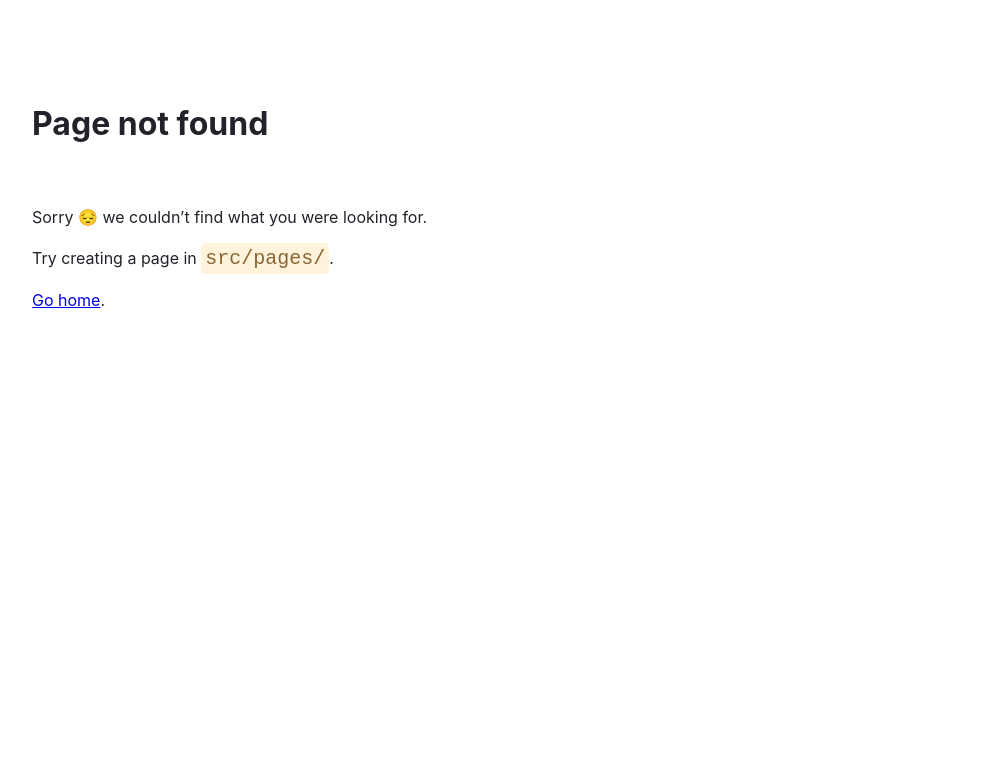
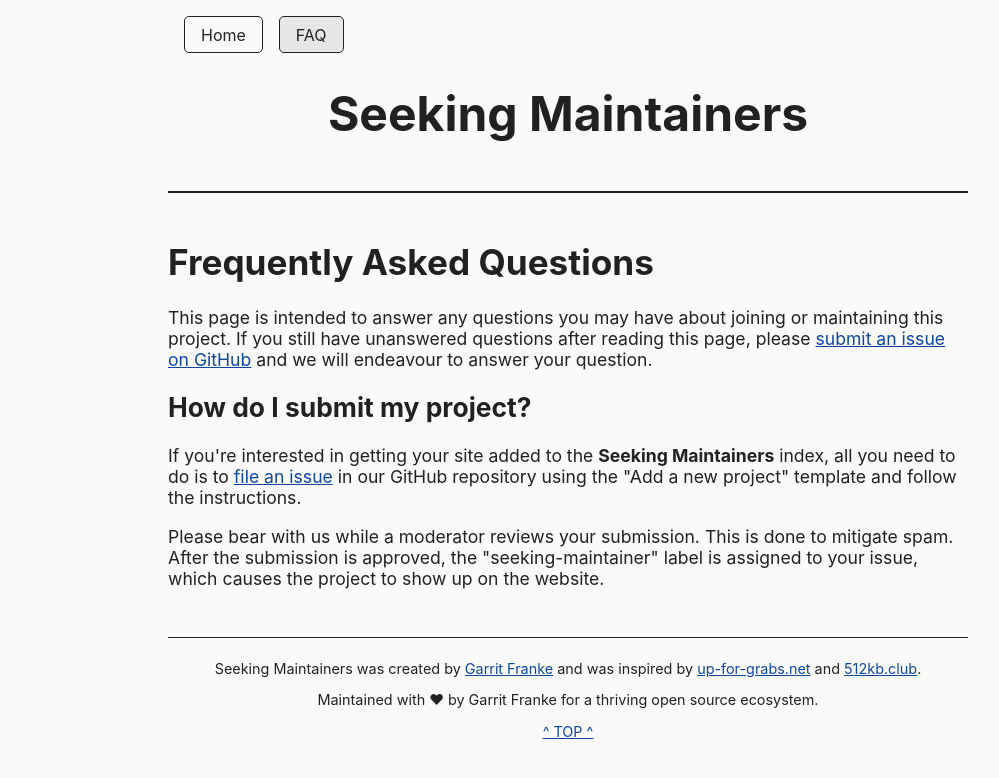
Before and after one commit to garritfra/seeking-maintainers.net, a Gatsby site: page /faq in a window 1280 px wide. Before the commit this address had no page. Shown: the whole page, without its empty margins (72-1071 px from the left). Built offline with nearby package versions, Linux system fonts and the light colour scheme; Gatsby itself is replaced by a stand-in of ours.

Commit message:
faq: add page

```diff
--- /dev/null
+++ b/src/components/Footer.tsx
@@ -0,0 +1,25 @@
+import * as React from "react";
+
+interface FooterProps {}
+
+const Footer = (props: FooterProps) => {
+    return (
+        <footer>
+            <p>
+                Seeking Maintainers was created by{" "}
+                <a href="https://garrit.xyz">Garrit Franke</a> and was inspired
+                by <a href="https://up-for-grabs.net/">up-for-grabs.net</a> and{" "}
+                <a href="https://512kb.club/">512kb.club</a>.
+            </p>
+
+            <p>
+                Maintained with &hearts; by Garrit Franke for a thriving open
+                source ecosystem.
+            </p>
+
+            <a href="#top">^ TOP ^</a>
+        </footer>
+    );
+};
+
+export default Footer;
--- /dev/null
+++ b/src/components/Nav.tsx
@@ -0,0 +1,30 @@
+import * as React from "react";
+
+interface NavProps {
+    currentTab: string;
+}
+
+const Nav = (props: NavProps) => {
+    return (
+        <header>
+            <a id="top"></a>
+            <nav>
+                <a
+                    href="/"
+                    className={props.currentTab === "home" ? "current" : ""}
+                >
+                    Home
+                </a>
+                <a
+                    href="/faq"
+                    className={props.currentTab === "faq" ? "current" : ""}
+                >
+                    FAQ
+                </a>
+            </nav>
+            <h1>Seeking Maintainers</h1>
+        </header>
+    );
+};
+
+export default Nav;
--- /dev/null
+++ b/src/pages/faq.tsx
@@ -0,0 +1,48 @@
+import * as React from "react";
+import { graphql } from "gatsby";
+import "../styles/index.css";
+import Nav from "../components/Nav";
+import Footer from "../components/Footer";
+
+const FAQPage = () => {
+    return (
+        <>
+            <Nav currentTab="faq" />
+
+            <main>
+                <h1>Frequently Asked Questions</h1>
+                <p>
+                    This page is intended to answer any questions you may have
+                    about joining or maintaining this project. If you still have
+                    unanswered questions after reading this page, please{" "}
+                    <a href="https://github.com/garritfra/seeking-maintainers/issues">
+                        submit an issue on GitHub
+                    </a>{" "}
+                    and we will endeavour to answer your question.
+                </p>
+                <h2>How do I submit my project?</h2>
+                <p>
+                    If you're interested in getting your site added to the{" "}
+                    <b>Seeking Maintainers</b> index, all you need to do is to{" "}
+                    <a href="https://github.com/garritfra/seeking-maintainers/issues">
+                        file an issue
+                    </a>{" "}
+                    in our GitHub repository using the "Add a new project"
+                    template and follow the instructions.
+                </p>
+
+                <p>
+                    Please bear with us while a moderator reviews your
+                    submission. This is done to mitigate spam. After the
+                    submission is approved, the "seeking-maintainer" label is
+                    assigned to your issue, which causes the project to show up
+                    on the website.
+                </p>
+            </main>
+
+            <Footer />
+        </>
+    );
+};
+
+export default FAQPage;
--- a/src/styles/index.css
+++ b/src/styles/index.css
@@ -132,10 +132,6 @@
 h5,
 h6 {
     line-height: 1.2;
-}
-
-h2 {
-    margin: 4rem 0 -1.5rem 0;
 }
 
 .jump li {
```
Also changed, not shown: src/pages/index.tsx (+6 -27 lines).
